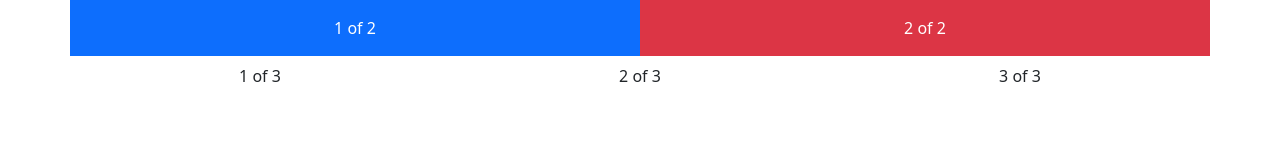
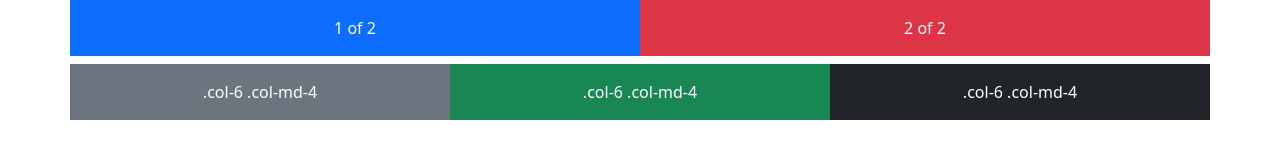
Before and after one commit to grantchen5728-a11y/i404, a plain HTML site: page page3.html in a window 1280 px wide. Drawn offline with nearby package versions, Linux system fonts and the light colour scheme.

Commit message:
Update page3.html

```diff
--- a/page3.html
+++ b/page3.html
@@ -22,14 +22,10 @@
         </div>
       </div>
       <div class="row">
-        <div class="col">
-          1 of 3
-        </div>
-        <div class="col">
-          2 of 3
-        </div>
-        <div class="col">
-          3 of 3
+        <div class="col-6 col-md-4 p-3 mb-2 bg-secondary text-white">.col-6 .col-md-4</div>
+        <div class="col-6 col-md-4 p-3 mb-2 bg-success text-white">.col-6 .col-md-4</div>
+        <div class="col-6 col-md-4 p-3 mb-2 bg-dark text-white">.col-6 .col-md-4</div>
+
         </div>
       </div>
     </div>
```
